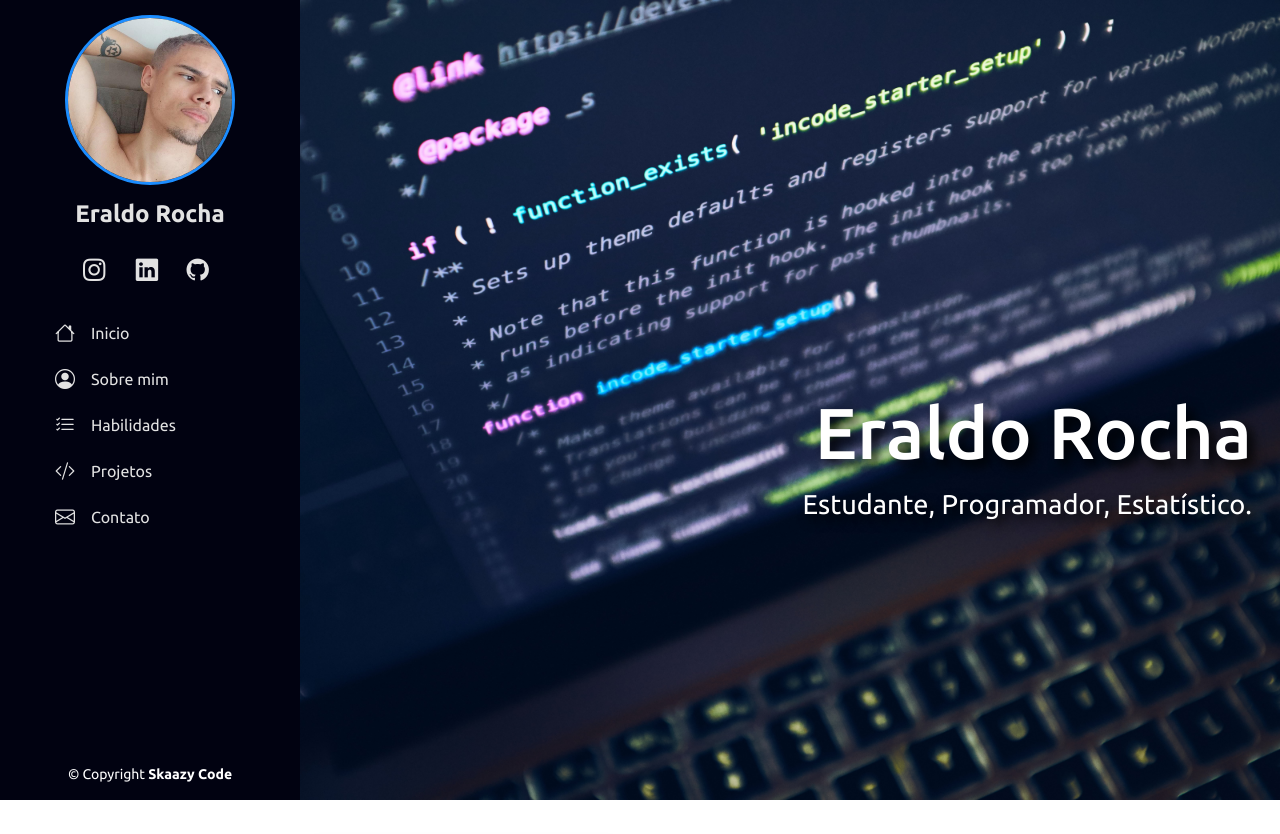
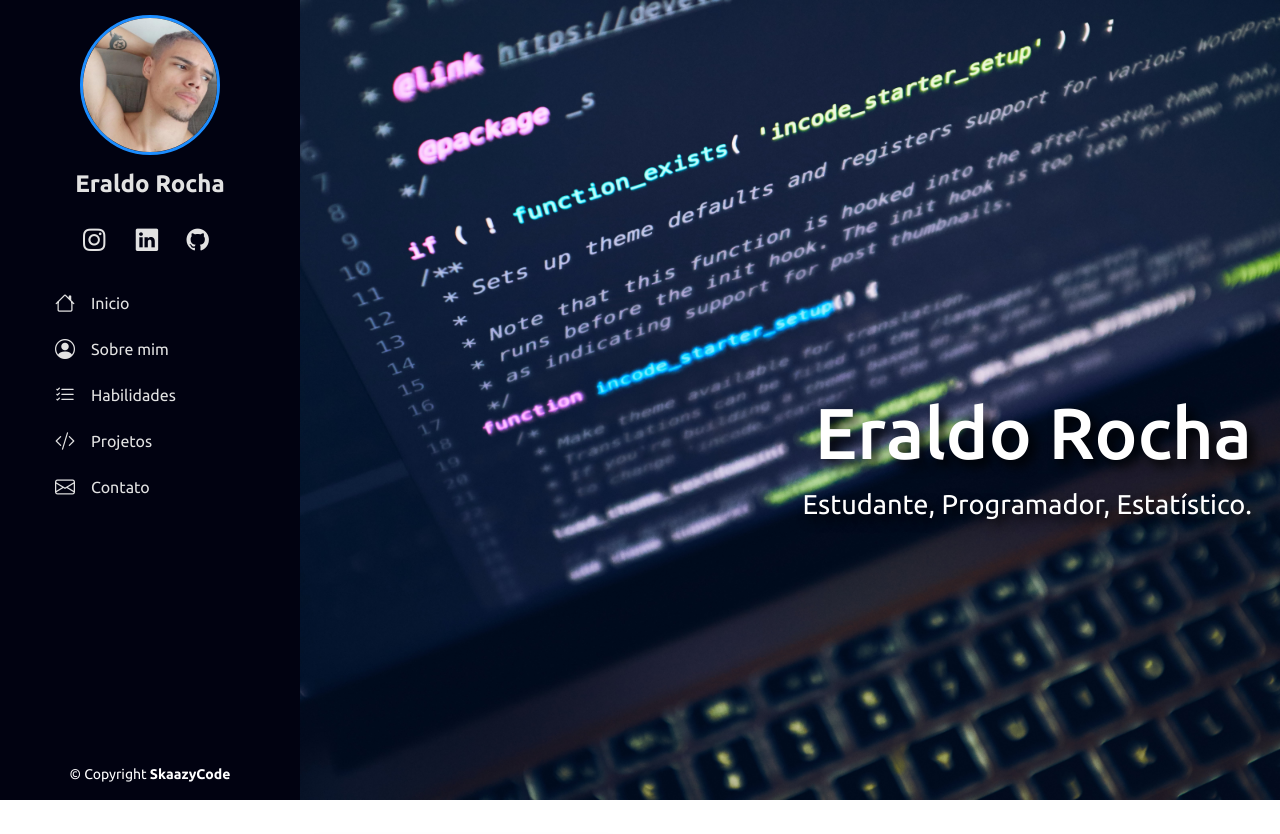
Before and after one commit to eraldof/flaskproject, a Flask app: page / in a window 1280 px wide. Shown: the top 834 px of the page. Run offline with Flask 2, Linux system fonts and the light colour scheme; some libraries are stand-ins or nearby versions.

Commit message:
algumas alterações no texto

```diff
--- a/static/style.css
+++ b/static/style.css
@@ -25,7 +25,7 @@ html, body {
 #header .profile img {
     margin: 15px auto;
     display: block;
-    width: 170px;
+    width: 140px;
     border: 3px solid rgb(28,141, 255);
     border-radius: 50%;
 
--- a/templates/homepage.html
+++ b/templates/homepage.html
@@ -240,8 +240,7 @@
                                         <div class="card-body">
                                             <h5 class="card-title">Calculadora de Nota</h5>
                                             <p class="card-text">Criei essa calculadora utilizando C#. Ela pede 3 notas
-                                                e
-                                                retorna a média aritmética e a nota necessária caso o aluno vá para
+                                                e retorna a média aritmética com a nota necessária caso o aluno vá para
                                                 final.</p>
                                             <div class="d-flex justify-content-center">
                                                 <a href="https://github.com/eraldof/CalculadoraDeNota" target='_blank'
@@ -257,7 +256,7 @@
                                         <div class="card-body">
                                             <h5 class="card-title">Function Solver</h5>
                                             <p class="card-text">Esse programa foi criado para a resolução de funções
-                                                matemáticas utilizando métodos computacionais existentes.</p>
+                                                matemáticas utilizando os principais métodos computacionais.</p>
                                             <div class="d-flex justify-content-center">
                                                 <a href="https://github.com/eraldof/MetodosComputacionais"
                                                     target='_blank' class="btn btn-outline-dark me-3"><i
@@ -311,7 +310,7 @@
     <footer id="footer">
         <div class="container">
             <div class="text-center">
-                &copy; Copyright <strong>Skaazy Code</strong>
+                &copy; Copyright <strong>SkaazyCode</strong>
             </div>
         </div>
     </footer>
```
